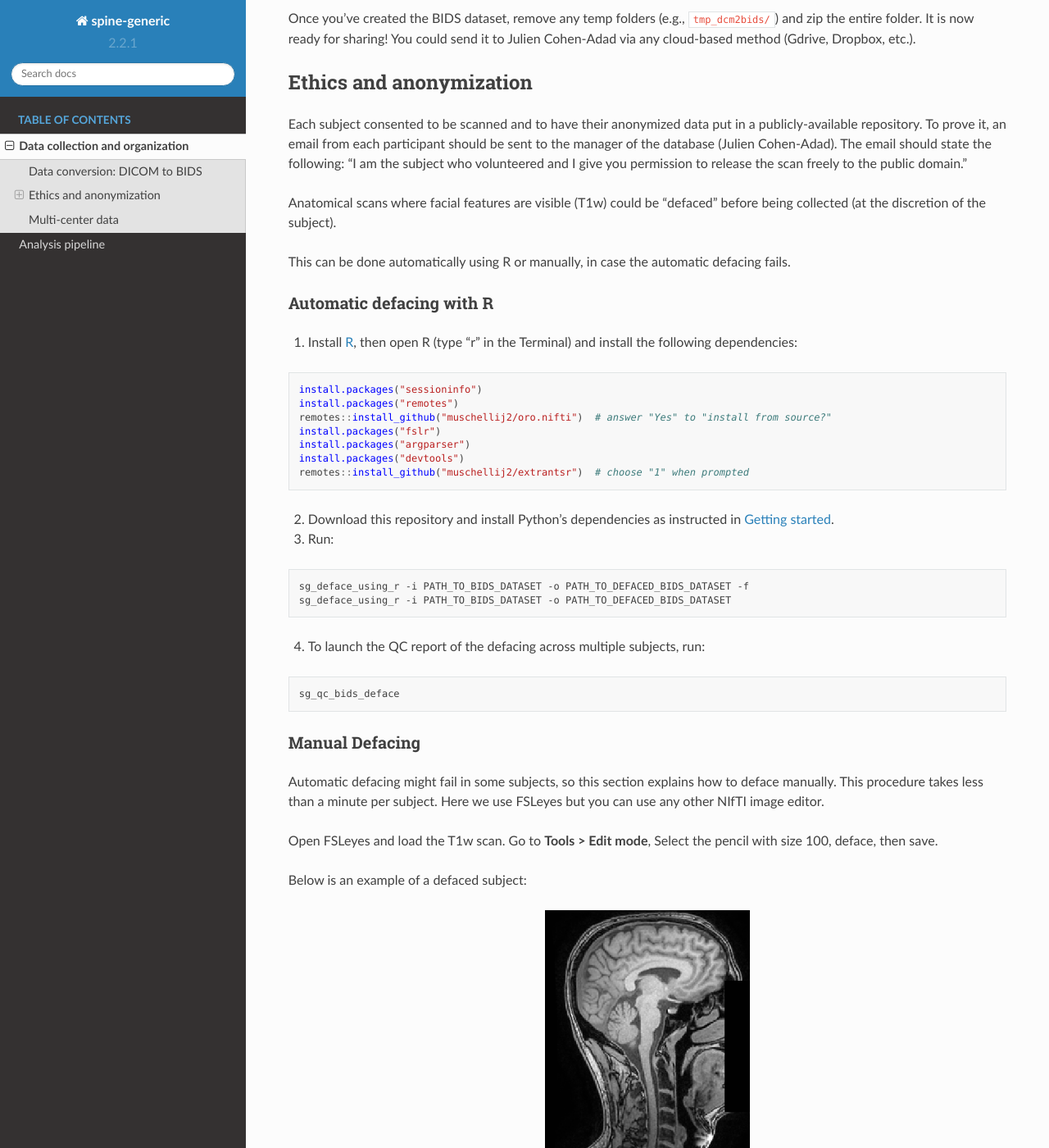
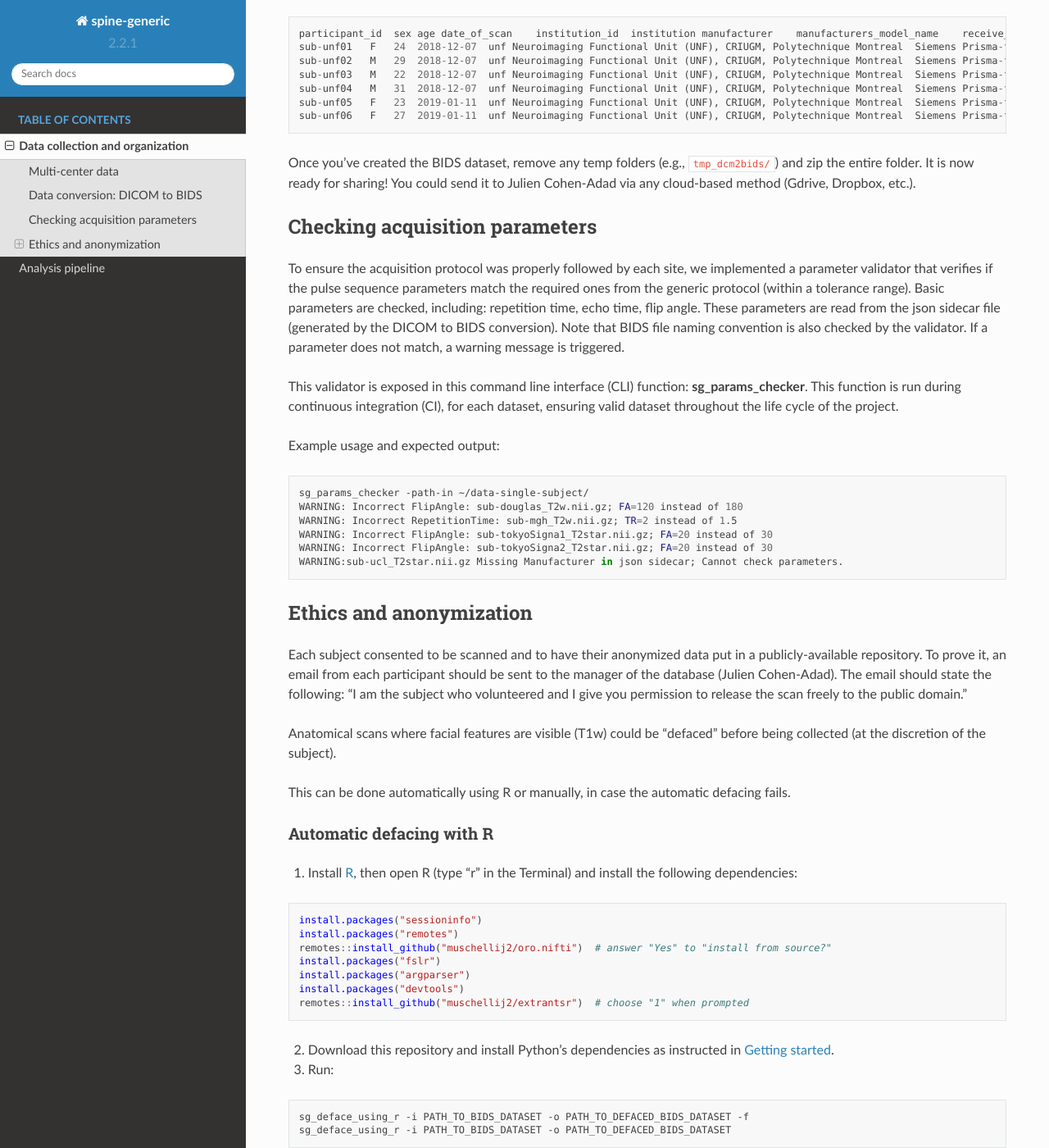
Before and after one commit to spine-generic/spine-generic, a Sphinx documentation site: the page built from docs/data_acquisition.rst, in a window 1280 px wide and 1400 px high, scrolled down 2843 px. Shown: the whole window at 82% size. Built offline with Sphinx 7.4.7 and the Read the Docs theme 2.0.0, drawn with Linux system fonts in a browser that asks for light colours; some of the changed text lies outside the part shown.

Commit message:
Reordered file, slight modifications to Checking acquisition parameters

```diff
--- a/docs/data_acquisition.rst
+++ b/docs/data_acquisition.rst
@@ -8,6 +8,17 @@
 
 If your site is interested in contributing to the publicly-available database, please
 coordinate with Julien Cohen-Adad.
+
+
+Multi-center data
+-----------------
+
+In the context of this project, the following dataset have been acquired and are
+available as open-access:
+
+- `Multi-center, single-subject <https://github.com/spine-generic/data-single-subject>`__
+- `Multi-center, multi-subject <https://github.com/spine-generic/data-multi-subject>`__
+
 
 Data conversion: DICOM to BIDS
 ------------------------------
@@ -165,6 +176,31 @@
 sharing! You could send it to Julien Cohen-Adad via any cloud-based
 method (Gdrive, Dropbox, etc.).
 
+
+Checking acquisition parameters
+-------------------------------
+
+To ensure the acquisition protocol was properly followed by each site, we implemented a parameter validator that
+verifies if the pulse sequence parameters match the required ones from the generic protocol (within a tolerance range).
+Basic parameters are checked, including: repetition time, echo time, flip angle. These parameters are read from the
+json sidecar file (generated by the DICOM to BIDS conversion). Note that BIDS file naming convention is also checked
+by the validator. If a parameter does not match, a warning message is triggered.
+
+This validator is exposed in this command line interface (CLI) function: **sg_params_checker**. This function is run
+during continuous integration (CI), for each dataset, ensuring valid dataset throughout the life cycle of the project.
+
+Example usage and expected output:
+
+.. code-block:: bash
+
+  sg_params_checker -path-in ~/data-single-subject/
+  WARNING: Incorrect FlipAngle: sub-douglas_T2w.nii.gz; FA=120 instead of 180
+  WARNING: Incorrect RepetitionTime: sub-mgh_T2w.nii.gz; TR=2 instead of 1.5
+  WARNING: Incorrect FlipAngle: sub-tokyoSigna1_T2star.nii.gz; FA=20 instead of 30
+  WARNING: Incorrect FlipAngle: sub-tokyoSigna2_T2star.nii.gz; FA=20 instead of 30
+  WARNING:sub-ucl_T2star.nii.gz Missing Manufacturer in json sidecar; Cannot check parameters.
+
+
 Ethics and anonymization
 ------------------------
 
@@ -234,33 +270,3 @@
 
 
 .. _multi-center-data:
-
-
-Check acquisition parameters
-^^^^^^^^^^^^^^^^^^^^^^^^^^^^
-
-The function **sg_params_checker** enables the users and CI to compare the acquisition parameters
-(scanner manufacturer, manufacturers_model_name , contrast, TR,TE,FA) from the json sidecar file
-against to the recommended acquisition parameters. If they don't match a warning message will be triggered.
-
-This function is also implemented in CI checks for specific datasets.
-
-Example usage and expected output:
-
-.. code-block:: bash
-  sg_params_checker -path-in ~/data-single-subject/
-  WARNING: Incorrect FlipAngle: sub-douglas_T2w.nii.gz; FA=120 instead of 180
-  WARNING: Incorrect RepetitionTime: sub-mgh_T2w.nii.gz; TR=2 instead of 1.5
-  WARNING: Incorrect FlipAngle: sub-tokyoSigna1_T2star.nii.gz; FA=20 instead of 30
-  WARNING: Incorrect FlipAngle: sub-tokyoSigna2_T2star.nii.gz; FA=20 instead of 30
-  WARNING:sub-ucl_T2star.nii.gz Missing Manufacturer in json sidecar; Cannot check parameters.
-
-
-Multi-center data
------------------
-
-In the context of this project, the following dataset have been acquired and are
-available as open-access:
-
-- `Multi-center, single-subject <https://github.com/spine-generic/data-single-subject>`__
-- `Multi-center, multi-subject <https://github.com/spine-generic/data-multi-subject>`__
```
